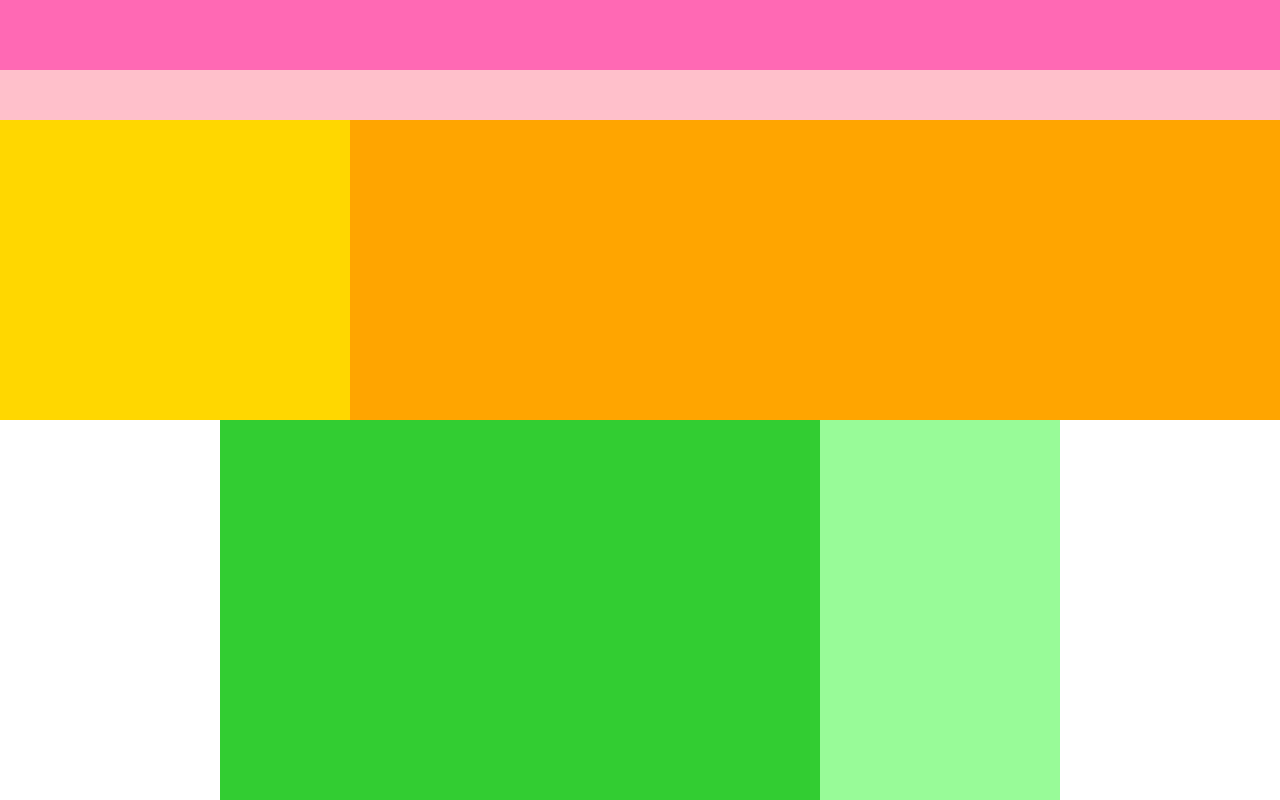
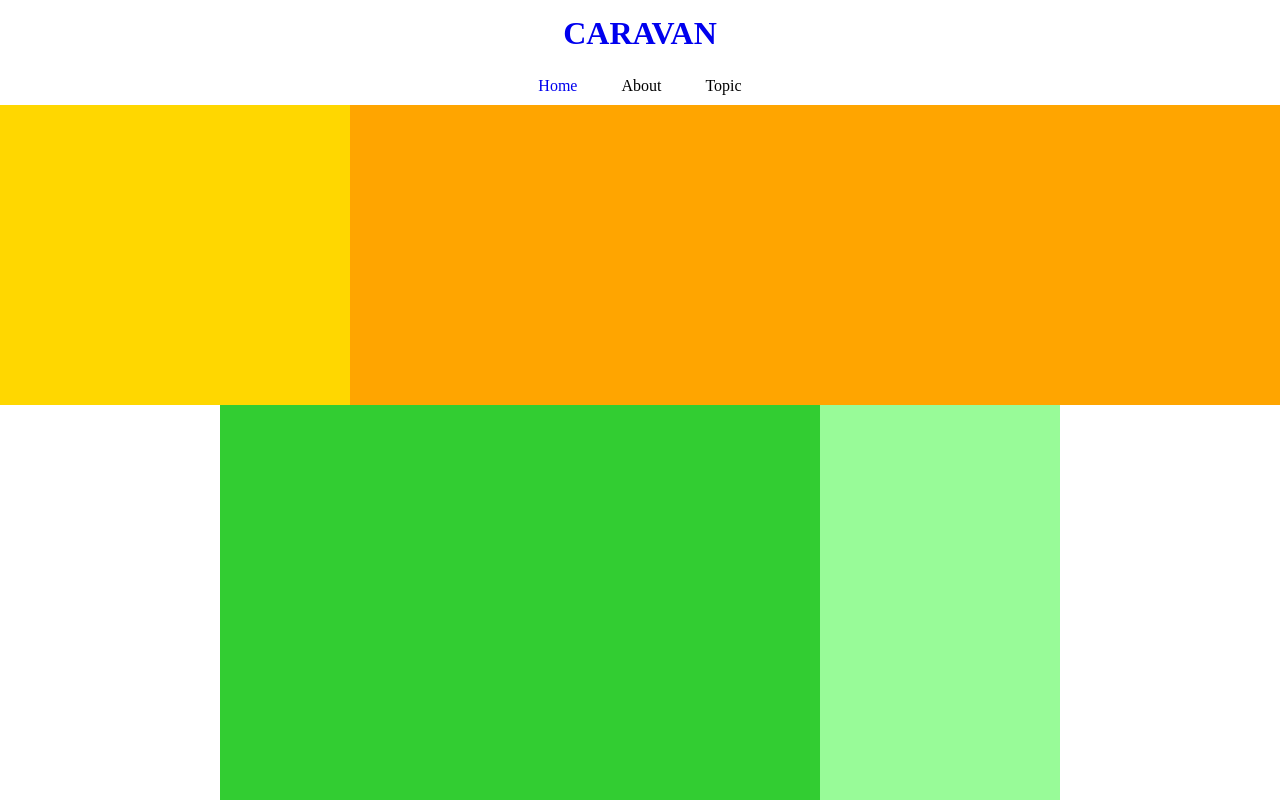
Before and after one commit to ryosei-110/HTML-CSS-, a plain HTML site: page caravan/index.html in a window 1280 px wide. Shown: the top 800 px of the page. Drawn offline with Linux system fonts and the light colour scheme.

Commit message:
”５章終わりまで”

```diff
--- a/caravan/index.html
+++ b/caravan/index.html
@@ -8,11 +8,25 @@
   </head>
 
   <body>
-     <!-- header用のdiv -->
-    <div class="header">
-      <div class="header-top"></div>
-      <div class="header-bottom"></div>
-    </div>
+    <!--header-->
+    <header>
+      <h1 class="heading">
+        <a href="index.html">
+        CARAVAN
+        </a>
+      </h1>
+    </header>
+
+<!--navigation-->
+<nav>
+  <ul class="nav-list">
+    <li class="nav-list-item">
+      <a href="index.html">Home</a>
+    </li>
+    <li class="nav-list-item">About</li>
+    <li class="nav-list-item">Topic</li>
+  </ul>
+</nav>
 
     <!--main visual用div-->
     <div class="main-visual">
@@ -25,7 +39,10 @@
       <div class="sidebar"></div>
     </div>
 
-    <!--footer用のdiv-->
-    <div class="footer"></div>
+<!--footer-->
+   <footer>
+     <p class="footer-text">© All rights reserved by Infratop.Inc.</p>
+   </footer>
+
   </body>
 </html>
--- a/caravan/style.css
+++ b/caravan/style.css
@@ -5,22 +5,31 @@
   box-sizing: border-box;
 }
 
-.header {
-  width: 100%;/*横幅いっぱい*/
-  height:120px;/*高さ120px*/
-  background-color:red; /*背景色red*/
+a {
+  text-decoration: none;
 }
 
-.header-top{
-  width: 100%; /*横幅いっぱい*/
-  height: 70px; /*高さ70px*/
-  background-color: hotpink; /*背景色hotpink*/
+header {
+  width: 90%;
+  padding: 15px 0;
+  margin: 0 auto;
+  text-align: center;
 }
 
-.header-bottom{
-  width: 100%; /*横幅いっぱい*/
-  height: 50px; /*高さ50px*/
-  background-color: pink ; /*背景色pink*/
+header.heading {
+  font-size: 32px;
+}
+
+.nav-list {
+  text-align: center;
+  padding: 10px 0;
+  margin: 0 auto;
+}
+
+.nav-list-item {
+  list-style: none;
+  display: inline-block;
+  margin: 0 20px;
 }
 
 .main-visual {
@@ -42,6 +51,7 @@
   display: flex; /* Flexboxの利用 */
   justify-content: center; /* 子要素の横並び・中央寄せ */
   margin: 0 auto; /* 中央寄せ（左右に余白がないとできない） */
+   color: #6c6b6b;
 }
 
 .blog{
@@ -56,8 +66,14 @@
   background-color: palegreen; /*背景色palegreen*/
 }
 
-.footer {
-  width: 100%; /* 横幅いっぱい */
-  height: 120px; /* 高さ120px */
-  background-color: blue; /* 背景色blue */
+footer {
+  width: 100%;
+  height: 120px;
+  text-align: center;
+  line-height: 120px;
+  background-color: #848282;
 }
+
+.footer-text {
+  color: #fff;
+}
```
